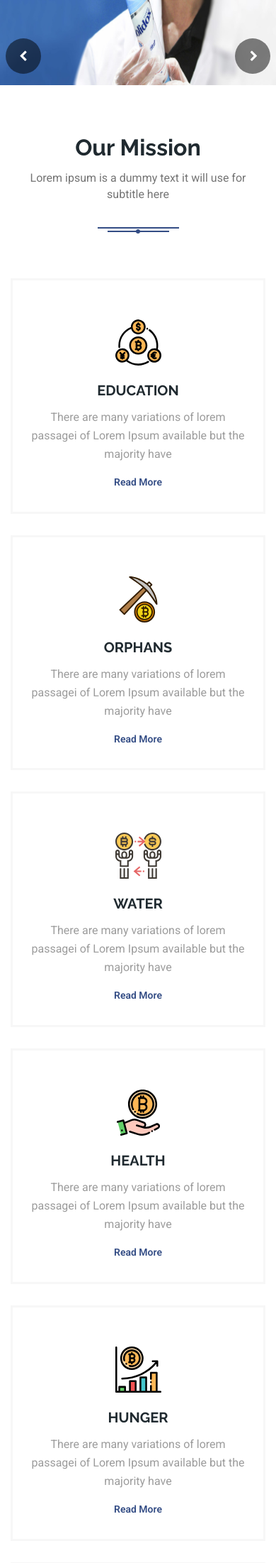
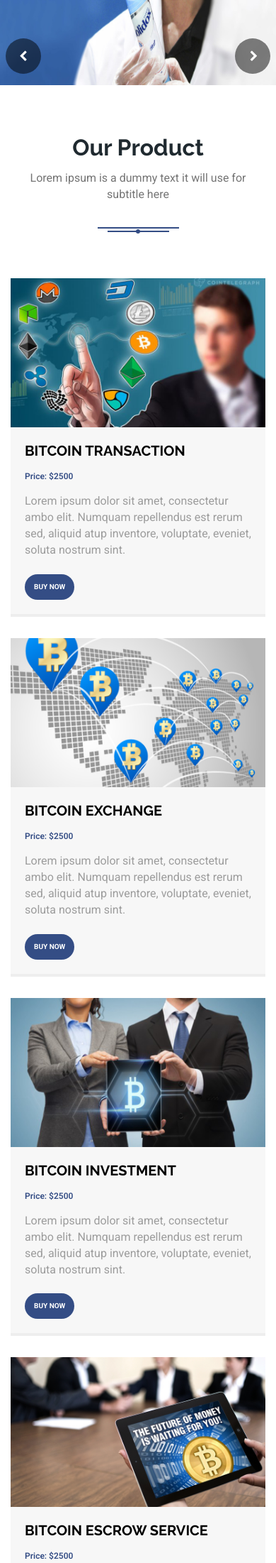
Before and after one commit to meettomangesh/shreeji, a PHP site: page / in a window 390 px wide; the page is wider, and only the part inside the window is pictured. Shown: the part 377-2579 px from the top of that part at 71% size. Run offline with PHP 8.4, Linux system fonts and the light colour scheme.

Commit message:
To save work

```diff
--- a/index.php
+++ b/index.php
@@ -37,79 +37,139 @@ include_once('includes/header.php');
         </div>
 
 
-        <section class="home-serivce sec-padding pb-40">
+        <section class="home-serivce sec-padding pb_60">
             <div class="container">
                 <div class="sec-title text-center colored">
-                    <h2>Our Mission</h2>
+                    <h2>Our Product</h2>
                     <p>Lorem ipsum is a dummy text it will use for subtitle here</p>
                     <span class="decor"><span class="inner"></span></span>
                 </div>
-                <div class="row single-service-style">
-                    <div class="col-md-4 col-sm-6">
-                        <div class="single-service-home">
-                            <div class="content">
-                                <img src="img/bit/671474.svg" alt="">
-                                <h3>Education</h3>
-                                <p>There are many variations of lorem passagei of Lorem Ipsum available but the majority have </p>
-                                <a class="btn-details" href="service-details.html">Read More</a>
+                <div class="row causes-style piechart-style">
+                    <div class="col-sm-12 col-md-4 col-lg-4">
+                        <div class="causes sm-col5-center mb_30">
+                            <div class="thumb">
+                                <img class="full-width" alt="" src="img/causes/service-6.png">
+
+                            </div>
+                            <div class="causes-details clearfix">
+                                <h4 class="title"><a href="#">Bitcoin Transaction</a></h4>
+                                <ul class="about-causes list-inline clearfix">
+
+                                    <li class="causes-goal">Price: $2500</li>
+                                </ul>
+                                <p>Lorem ipsum dolor sit amet, consectetur ambo elit. Numquam repellendus est rerum sed, aliquid atup inventore, voluptate, eveniet, soluta nostrum sint.</p>
+                                <div>
+                                    <a class="thm-btn btn-xs" href="#">Buy now</a>
+
+                                </div>
                             </div>
                         </div>
                     </div>
-                    <div class="col-md-4 col-sm-6">
-                        <div class="single-service-home">
-                            <div class="content">
-                                <img src="img/bit/671475.svg" alt="">
-                                <h3>Orphans</h3>
-                                <p>There are many variations of lorem passagei of Lorem Ipsum available but the majority have </p>
-                                <a class="btn-details" href="service-details.html">Read More</a>
+                    <div class="col-sm-12 col-md-4 col-lg-4">
+                        <div class="causes sm-col5-center mb_30">
+                            <div class="thumb">
+                                <img class="full-width" alt="" src="img/causes/service-5.png">
+
+                            </div>
+                            <div class="causes-details clearfix">
+                                <h4 class="title"><a href="#">Bitcoin Exchange</a></h4>
+                                <ul class="about-causes list-inline clearfix">
+
+                                    <li class="causes-goal">Price: $2500</li>
+                                </ul>
+                                <p>Lorem ipsum dolor sit amet, consectetur ambo elit. Numquam repellendus est rerum sed, aliquid atup inventore, voluptate, eveniet, soluta nostrum sint.</p>
+                                <div>
+                                    <a class="thm-btn btn-xs" href="#">Buy now</a>
+
+                                </div>
                             </div>
                         </div>
                     </div>
-                    <div class="col-md-4 col-sm-6">
-                        <div class="single-service-home">
-                            <div class="content">
-                                <img src="img/bit/671476.svg" alt="">
-                                <h3>Water</h3>
-                                <p>There are many variations of lorem passagei of Lorem Ipsum available but the majority have </p>
-                                <a class="btn-details" href="service-details.html">Read More</a>
+                    <div class="col-sm-12 col-md-4 col-lg-4">
+                        <div class="causes sm-col5-center mb_30">
+                            <div class="thumb">
+                                <img class="full-width" alt="" src="img/causes/service-4.png">
+
+                            </div>
+                            <div class="causes-details clearfix">
+                                <h4 class="title"><a href="#">Bitcoin Investment</a></h4>
+                                <ul class="about-causes list-inline clearfix">
+
+                                    <li class="causes-goal">Price: $2500</li>
+                                </ul>
+                                <p>Lorem ipsum dolor sit amet, consectetur ambo elit. Numquam repellendus est rerum sed, aliquid atup inventore, voluptate, eveniet, soluta nostrum sint.</p>
+                                <div>
+                                    <a class="thm-btn btn-xs" href="#">Buy now</a>
+
+                                </div>
                             </div>
                         </div>
                     </div>
-                    <div class="col-md-4 col-sm-6">
-                        <div class="single-service-home">
-                            <div class="content">
-                                <img src="img/bit/671477.svg" alt="">
-                                <h3>Health</h3>
-                                <p>There are many variations of lorem passagei of Lorem Ipsum available but the majority have </p>
-                                <a class="btn-details" href="service-details.html">Read More</a>
+                    <div class="col-sm-12 col-md-4 col-lg-4">
+                        <div class="causes sm-col5-center mb_30">
+                            <div class="thumb">
+                                <img class="full-width" alt="" src="img/causes/service-3.png">
+
+                            </div>
+                            <div class="causes-details clearfix">
+                                <h4 class="title"><a href="#">Bitcoin Escrow Service</a></h4>
+                                <ul class="about-causes list-inline clearfix">
+
+                                    <li class="causes-goal">Price: $2500</li>
+                                </ul>
+                                <p>Lorem ipsum dolor sit amet, consectetur ambo elit. Numquam repellendus est rerum sed, aliquid atup inventore, voluptate, eveniet, soluta nostrum sint.</p>
+                                <div>
+                                    <a class="thm-btn btn-xs" href="#">Buy now</a>
+
+                                </div>
                             </div>
                         </div>
                     </div>
-                    <div class="col-md-4 col-sm-6">
-                        <div class="single-service-home">
-                            <div class="content">
-                                <img src="img/bit/671478.svg" alt="">
-                                <h3>Hunger</h3>
-                                <p>There are many variations of lorem passagei of Lorem Ipsum available but the majority have </p>
-                                <a class="btn-details" href="service-details.html">Read More</a>
+                    <div class="col-sm-12 col-md-4 col-lg-4">
+                        <div class="causes sm-col5-center mb_30">
+                            <div class="thumb">
+                                <img class="full-width" alt="" src="img/causes/service-2.png">
+
+                            </div>
+                            <div class="causes-details clearfix">
+                                <h4 class="title"><a href="#">Bitcoin Mining</a></h4>
+                                <ul class="about-causes list-inline clearfix">
+
+                                    <li class="causes-goal">Price: $2500</li>
+                                </ul>
+                                <p>Lorem ipsum dolor sit amet, consectetur ambo elit. Numquam repellendus est rerum sed, aliquid atup inventore, voluptate, eveniet, soluta nostrum sint.</p>
+                                <div>
+                                    <a class="thm-btn btn-xs" href="#">Buy now</a>
+
+                                </div>
                             </div>
                         </div>
                     </div>
-                    <div class="col-md-4 col-sm-6">
-                        <div class="single-service-home">
-                            <div class="content">
-                                <img src="img/bit/671479.svg" alt="">
-                                <h3>Emergencies</h3>
-                                <p>There are many variations of lorem passagei of Lorem Ipsum available but the majority have </p>
-                                <a class="btn-details" href="service-details.html">Read More</a>
+                    <div class="col-sm-12 col-md-4 col-lg-4">
+                        <div class="causes sm-col5-center mb_30">
+                            <div class="thumb">
+                                <img class="full-width" alt="" src="img/causes/service-1.png">
+                            </div>
+                            <div class="causes-details clearfix">
+                                <h4 class="title"><a href="#">Bitcoin Shopping</a></h4>
+                                <ul class="about-causes list-inline clearfix">
+
+                                    <li class="causes-goal">Price: $2500</li>
+                                </ul>
+                                <p>Lorem ipsum dolor sit amet, consectetur ambo elit. Numquam repellendus est rerum sed, aliquid atup inventore, voluptate, eveniet, soluta nostrum sint.</p>
+                                <div>
+                                    <a class="thm-btn btn-xs" href="#">Buy now</a>
+
+                                </div>
                             </div>
                         </div>
                     </div>
+
                 </div>
             </div>
         </section>
 
-
+<!--
         <section class="contact-content upcoming-event sec-padding bg-pattern pb-50">
             <div class="container">
                 <div class="row">
@@ -232,7 +292,7 @@ include_once('includes/header.php');
             </div>
         </section>
 
-
+-->
         <section class="fact-counter-wrapper sec-padding parallax-section">
             <div class="container">
                 <div class="row">
@@ -267,7 +327,7 @@ include_once('includes/header.php');
             </div>
         </section>
 
-
+<!--
         <section class="sec-padding our-team">
             <div class="container">
                 <div class="row">
@@ -460,8 +520,8 @@ include_once('includes/header.php');
             </div>
         </section>
 
-
-        <section class="sec-padding testimonials-wrapper pt-70 pb-70">
+-->
+       <!-- <section class="sec-padding testimonials-wrapper pt-70 pb-70">
             <div class="container">
                 <div class="sec-title text-center colored">
                     <h2 class="text-white">Testimonials</h2>
@@ -596,7 +656,7 @@ include_once('includes/header.php');
                 </div>
             </div>
         </section>
-
+-->
 
         <section class="blog-home sec-padding">
             <div class="container">
```
Also changed, not shown: service-grid.html (indentation only).
